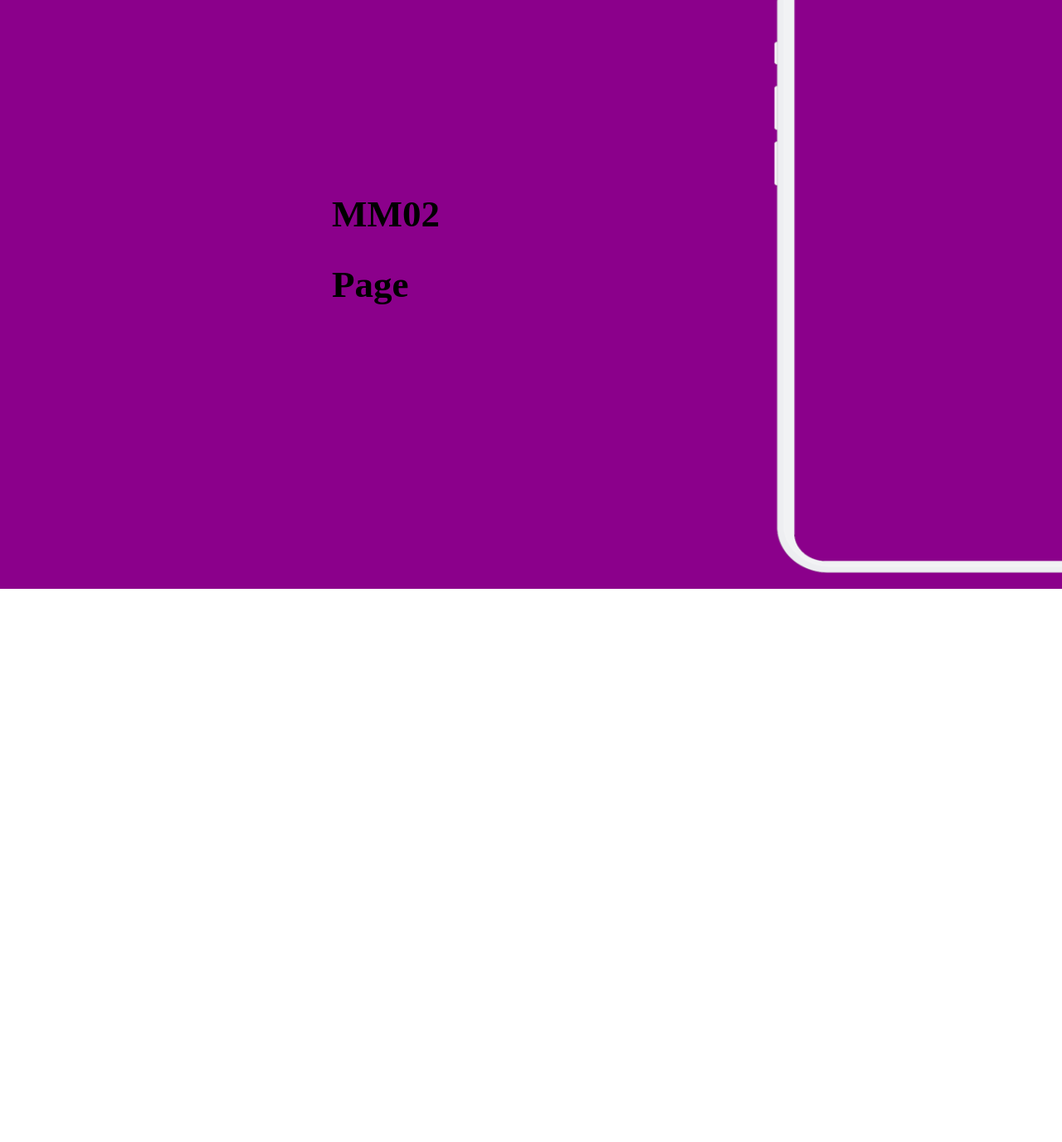
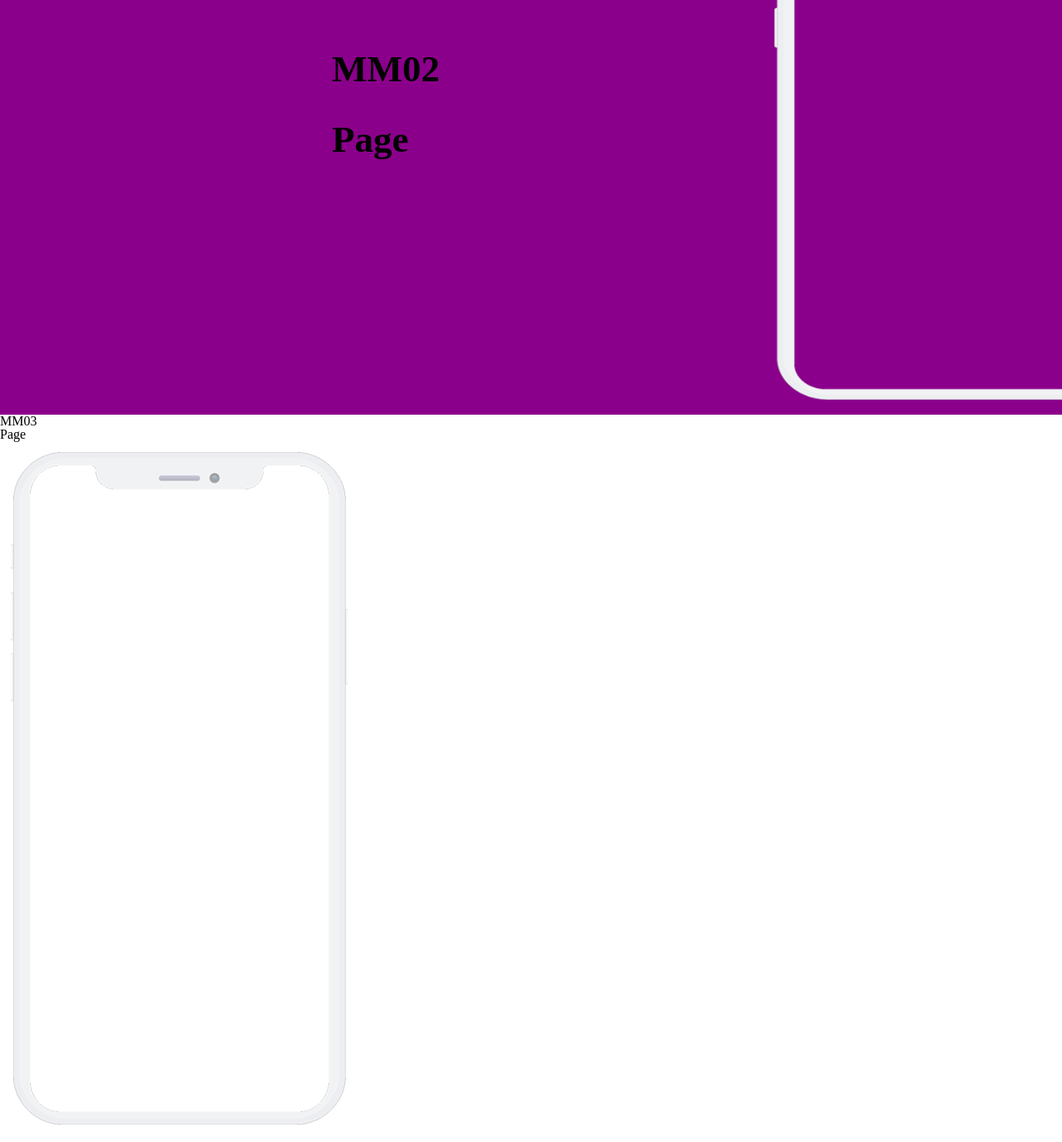
Before and after one commit to costar011/React-MockupTest-YR, a React (Create React App) app: page /#/ in a window 1280 px wide. Shown: the part 2432-3809 px from the top of the page at 83% size. Before the commit the page ends 3142 px from the top, so only its background shows below. Built offline with nearby package versions, Linux system fonts and the light colour scheme.

Commit message:
MM03 mockup

```diff
--- a/src/components/Screens/MM03.js
+++ b/src/components/Screens/MM03.js
@@ -3,7 +3,18 @@ import mockup from "../image/mockup.png";
 
 class MM03 extends React.Component {
   render() {
-    return <div className="MM03 screen"></div>;
+    return (
+      <div className="MM03 screen">
+        <div className="MM03__txt">
+          <div className="MM03__txt1">MM03</div>
+          <div className="MM03__txt2">Page</div>
+        </div>
+
+        <div className="MM02__mockup">
+          <img src={mockup} />
+        </div>
+      </div>
+    );
   }
 }
 export default MM03;
--- a/src/style/MM00.css
+++ b/src/style/MM00.css
@@ -38,7 +38,8 @@
 
 .MM00 .MM00__mockup img {
   width: 450px;
-  height: 770px;
+  height: 700px;
+
   background-size: cover;
   background-repeat: no-repeat;
 
--- a/src/style/MM01.css
+++ b/src/style/MM01.css
@@ -38,7 +38,8 @@
 
 .MM01 .MM01__mockup img {
   width: 450px;
-  height: 770px;
+  height: 700px;
+
   background-size: cover;
   background-repeat: no-repeat;
 
--- a/src/style/MM02.css
+++ b/src/style/MM02.css
@@ -38,7 +38,8 @@
 
 .MM02 .MM02__mockup img {
   width: 450px;
-  height: 770px;
+  height: 700px;
+
   background-size: cover;
   background-repeat: no-repeat;
 
```
